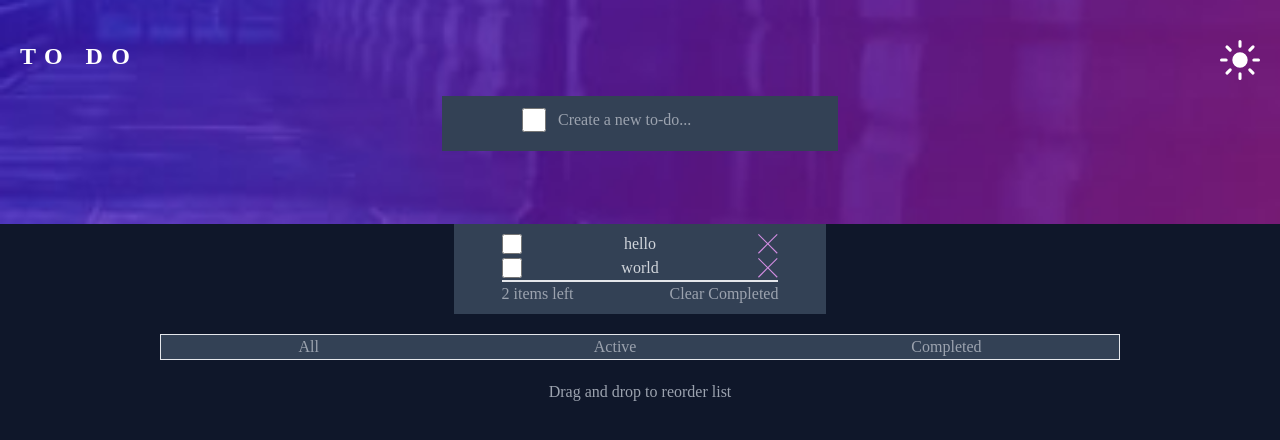
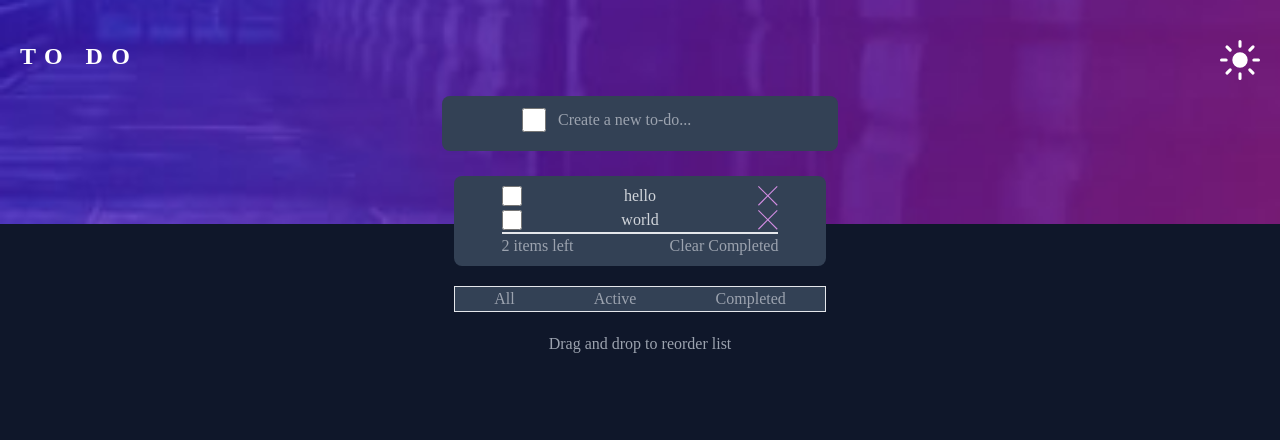
Before and after one commit to michaelsatumba/not-todo-app-nextjs, a Next.js app: page / in a window 1280 px wide. Shown: the top 440 px of the page. Built offline with nearby package versions, Linux system fonts and the light colour scheme.

Commit message:
made another div for absolute positioning

```diff
--- a/components/Header.js
+++ b/components/Header.js
@@ -31,6 +31,14 @@ function Header(props) {
 			props.onChangeBg('bg-white');
 		} else {
 			props.onChangeBg('bg-slate-700');
+		}
+
+		// alert(props.textColor);
+
+		if (props.textColor == 'text-gray-300') {
+			props.onChangeTextColor('text-gray-900');
+		} else {
+			props.onChangeTextColor('text-gray-300');
 		}
 	};
 	// make this to change style of page
--- a/components/Main.js
+++ b/components/Main.js
@@ -54,7 +54,7 @@ function Main(props) {
 		<div className="grid justify-items-center">
 			{/* first */}
 			<div
-				className={`absolute top-24 border-none ${props.bgColor} px-20 py-3`}
+				className={`absolute top-24 border-none ${props.bgColor} px-20 py-3 rounded-lg`}
 			>
 				<form onSubmit={handleSubmit}>
 					<div className="flex space-x-3">
@@ -70,7 +70,7 @@ function Main(props) {
 							<input
 								type="text"
 								placeholder="Create a new to-do..."
-								className={`${props.bgColor}`}
+								className={`${props.bgColor} ${props.textColor}`}
 								value={Todo}
 								onChange={(e) => setTodo(e.target.value)}
 							/>
@@ -80,13 +80,14 @@ function Main(props) {
 			</div>
 
 			{/* second */}
+			<div className="absolute top-44">
 				<div
-				className={`flex flex-col border-none ${props.bgColor} px-12 py-2 text-white`}
+					className={` border-none ${props.bgColor} px-12 py-2 text-white rounded-lg`}
 				>
 					<div className="border-b-2">
 						{items.map((element, index) => (
 							<div
-							className={`flex flex-row justify-between text-gray-300 ${
+								className={`flex flex-row justify-between ${props.textColor} ${
 									element.complete ? 'line-through' : 'none'
 								}`}
 								key={index}
@@ -120,8 +121,25 @@ function Main(props) {
 					</div>
 				</div>
 
-			{/* third */}
-			<Third bgColor={props.bgColor} />
+				<div className="mt-5">
+					<div
+						className={` border ${props.bgColor} flex justify-around text-gray-400`}
+					>
+						<button>
+							<p>All</p>
+						</button>
+						<button>
+							<p>Active</p>
+						</button>
+						<button>
+							<p>Completed</p>
+						</button>
+					</div>
+					<div className="mt-5 text-center text-gray-400">
+						<p>Drag and drop to reorder list</p>
+					</div>
+				</div>
+			</div>
 		</div>
 	);
 }
--- a/components/Third.js
+++ b/components/Third.js
@@ -3,7 +3,7 @@ import React from 'react';
 function Third(props) {
 	return (
 		<div
-			className={`mt-5 w-3/4 border ${props.bgColor} flex justify-around text-gray-400`}
+			className={`mt-20 w-3/4 border ${props.bgColor} flex justify-around text-gray-400`}
 		>
 			<button>
 				<p>All</p>
--- a/pages/index.js
+++ b/pages/index.js
@@ -16,19 +16,27 @@ export default function Home(props) {
 		setbgColor(newColor);
 	};
 
+	const [textColor, setTextColor] = useState('text-gray-300');
+
+	const onChangeTextColor = (newColor) => {
+		setTextColor(newColor);
+	};
+
 	return (
 		<div className={`h-screen ${color} font-['Josefin_Sans']`}>
 			{/* Header */}
 			<Header
 				color={color}
 				onChangeBackground={onChangeBackground}
+				bgColor={bgColor}
 				onChangeBg={onChangeBg}
-				bgColor={bgColor}
+				textColor={textColor}
+				onChangeTextColor={onChangeTextColor}
 			/>
 			{/* Main */}
-			<Main bgColor={bgColor} />
+			<Main bgColor={bgColor} textColor={textColor} />
 			{/* Footer */}
-			<Footer />
+			{/* <Footer /> */}
 		</div>
 	);
 }
```
Lines whose indentation alone changed are shown as unchanged.
